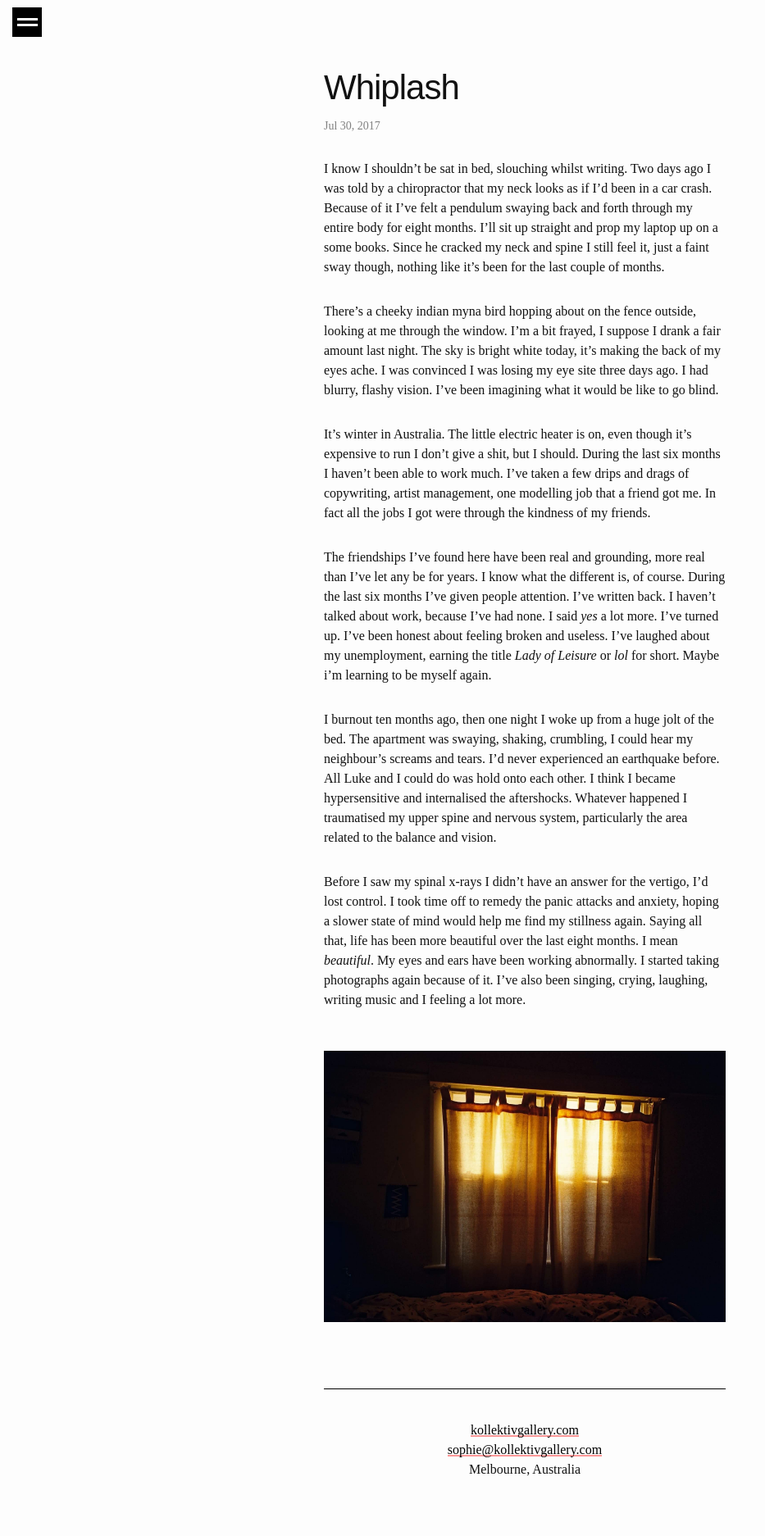
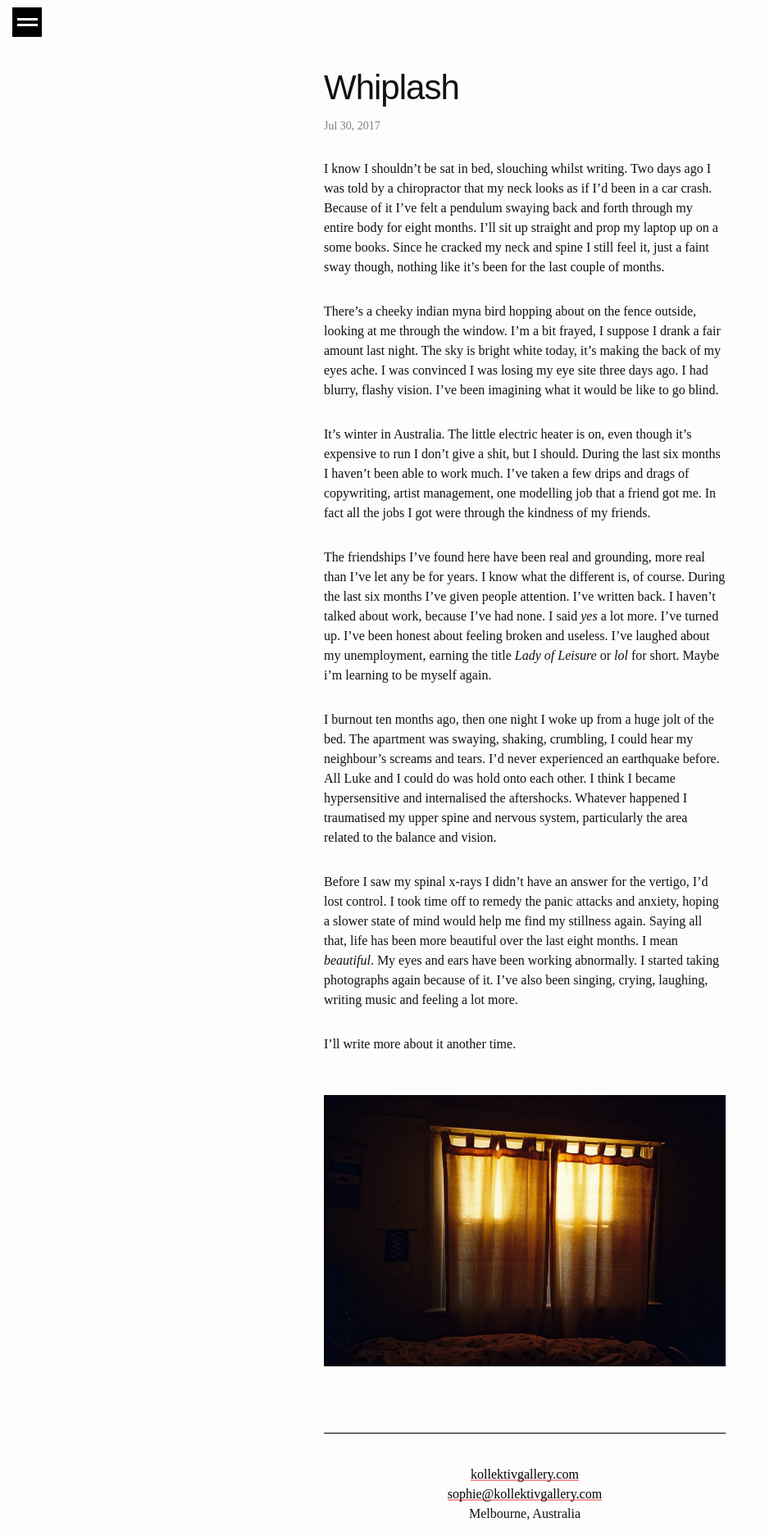
Before and after one commit to sophiegoblin/sophiegoblin.github.io, a Jekyll site: the page built from _posts/2017-07-30-whiplash.md, in a window 1280 px wide. Shown: the whole page at 82% size, without its empty margins (0-933 px from the left). Built offline with Jekyll 4.4.1, drawn with Linux system fonts in a browser that asks for light colours; nearby versions of some CDN libraries; before the commit the page ends 1820 px from its top, so only the background shows below that.

Commit message:
spelling

```diff
--- a/_posts/2017-07-30-whiplash.md
+++ b/_posts/2017-07-30-whiplash.md
@@ -12,6 +12,8 @@
 
 I burnout ten months ago, then one night I woke up from a huge jolt of the bed. The apartment was swaying, shaking, crumbling, I could hear my neighbour's screams and tears. I'd never experienced an earthquake before. All Luke and I could do was hold onto each other. I think I became hypersensitive and internalised the aftershocks. Whatever happened I traumatised my upper spine and nervous system, particularly the area related to the balance and vision.
 
-Before I saw my spinal x-rays I didn't have an answer for the vertigo, I'd lost control. I took time off to remedy the panic attacks and anxiety, hoping a slower state of mind would help me find my stillness again. Saying all that, life has been more beautiful over the last eight months. I mean *beautiful*. My eyes and ears have been working abnormally. I started taking photographs again because of it. I've also been singing, crying, laughing, writing music and I feeling a lot more.
+Before I saw my spinal x-rays I didn't have an answer for the vertigo, I'd lost control. I took time off to remedy the panic attacks and anxiety, hoping a slower state of mind would help me find my stillness again. Saying all that, life has been more beautiful over the last eight months. I mean *beautiful*. My eyes and ears have been working abnormally. I started taking photographs again because of it. I've also been singing, crying, laughing, writing music and feeling a lot more.
+
+I'll write more about it another time.
 
 ![The light shining through the bedroom window](/img/australia/abbotsford-bedroom-light.jpg "The bedroom window")
```
